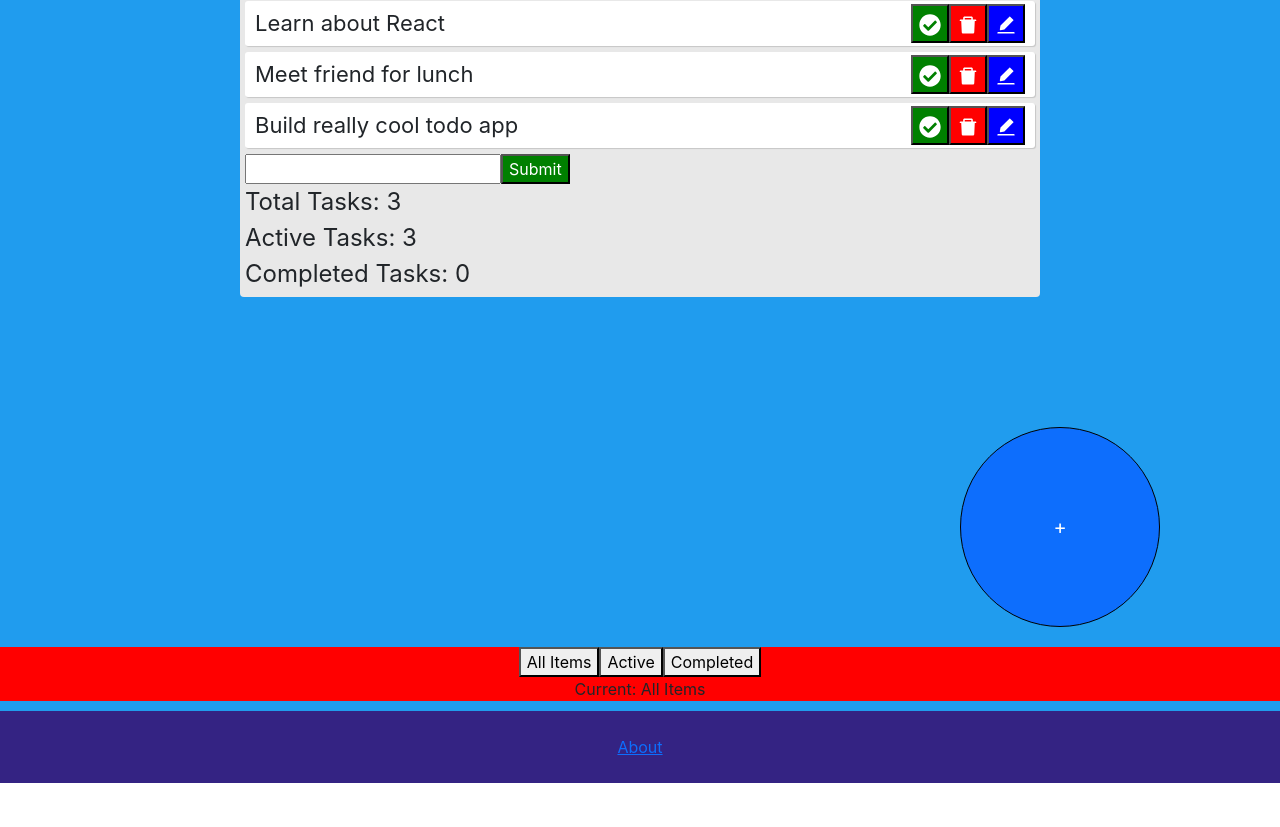
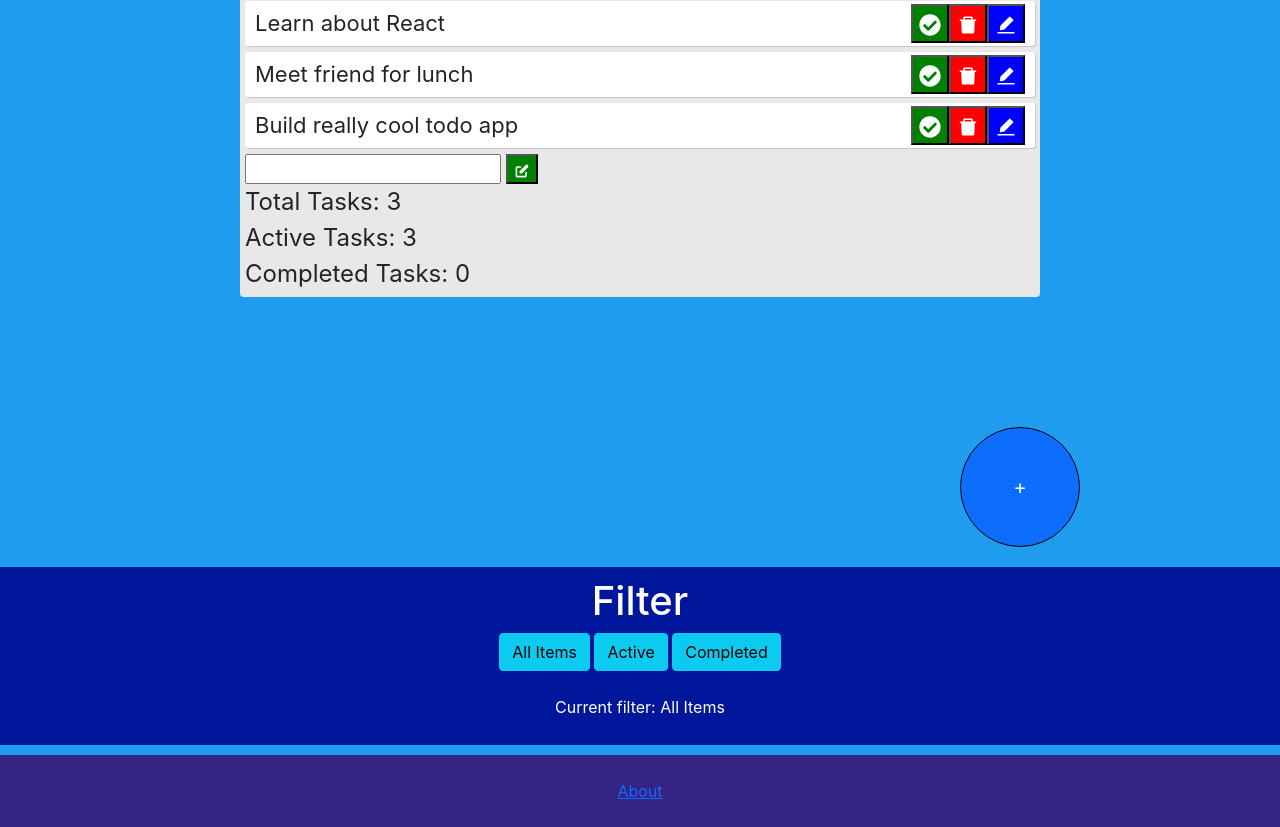
Before and after one commit to tanmichael1/To-Do-List, a React (Create React App) app: page / in a window 1280 px wide. Shown: the part 699-1526 px from the top of the page. Before the commit the page ends 1482 px from the top, so only its background shows below. Built offline with nearby package versions, Linux system fonts and the light colour scheme.

Commit message:
Add react icons and button styles

```diff
--- a/src/App.css
+++ b/src/App.css
@@ -103,18 +103,25 @@
 }
 
 .tabs {
+  padding-top: 10px;
+  padding-bottom: 10px;
   margin-top: 20px;
   margin-bottom: 20px;
-  background-color: red;
+  background-color: rgb(0, 23, 156);
   position: center;
   text-align: center;
+}
+
+.tabs h1,
+p {
+  color: white;
 }
 
 #addListButton {
   padding: 40px;
   display: block;
-  height: 200px;
-  width: 200px;
+  height: 120px;
+  width: 120px;
   border-radius: 50%;
   border: 1px solid black;
 }
--- a/src/pages/TodoLists.jsx
+++ b/src/pages/TodoLists.jsx
@@ -7,6 +7,7 @@ import Footer from "../components/Footer";
 import { IoIosCheckmarkCircle } from "react-icons/fa";
 import { FaCheckCircle } from "react-icons/fa";
 import { AiFillCloseCircle, AiFillDelete, AiFillEdit } from "react-icons/ai";
+import { HiPencilAlt } from "react-icons/hi";
 import { GoCircleSlash } from "react-icons/go";
 function Todo({
   todo,
@@ -73,11 +74,12 @@ function TodoForm({ addTodo, listIndex }) {
         value={value}
         onChange={(e) => setValue(e.target.value)}
       />
+      {"  "}
       <button
         style={{ color: "white", backgroundColor: "green" }}
         type="submit"
       >
-        Submit{" "}
+        <HiPencilAlt />
       </button>
     </form>
   );
@@ -86,31 +88,35 @@ function TodoForm({ addTodo, listIndex }) {
 function Tabs({ changeFilter, filter }) {
   return (
     <div className="tabs">
+      <h1>Filter </h1>
       <button
         onClick={() => changeFilter("All Items")}
         defaultValue="true"
         type="button"
         style={{ flex: 1 }}
+        className="btn btn-info"
         // className="btn btn-primary btn-lg"
       >
         All Items
-      </button>
+      </button>{" "}
       <button
         onClick={() => changeFilter("Active")}
         type="button"
         style={{ flex: 1 }}
+        className="btn btn-info"
       >
         Active
-      </button>
+      </button>{" "}
       <button
         onClick={() => changeFilter("Completed")}
         type="button"
         style={{ flex: 1 }}
+        className="btn btn-info"
       >
         Completed
       </button>
-      <br />
-      Current: {filter}
+      <br /> <br />
+      <p> Current filter: {filter}</p>
     </div>
   );
 }
```
